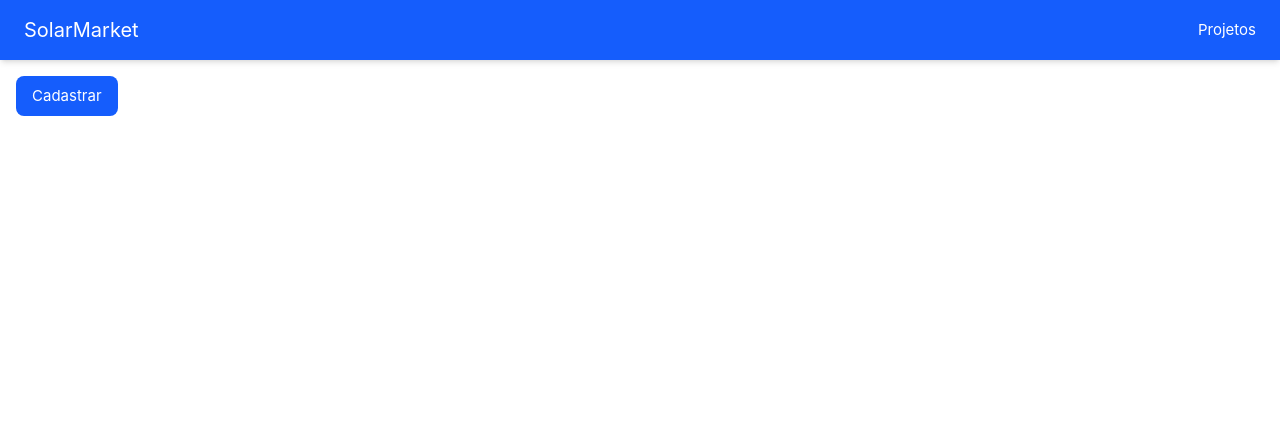
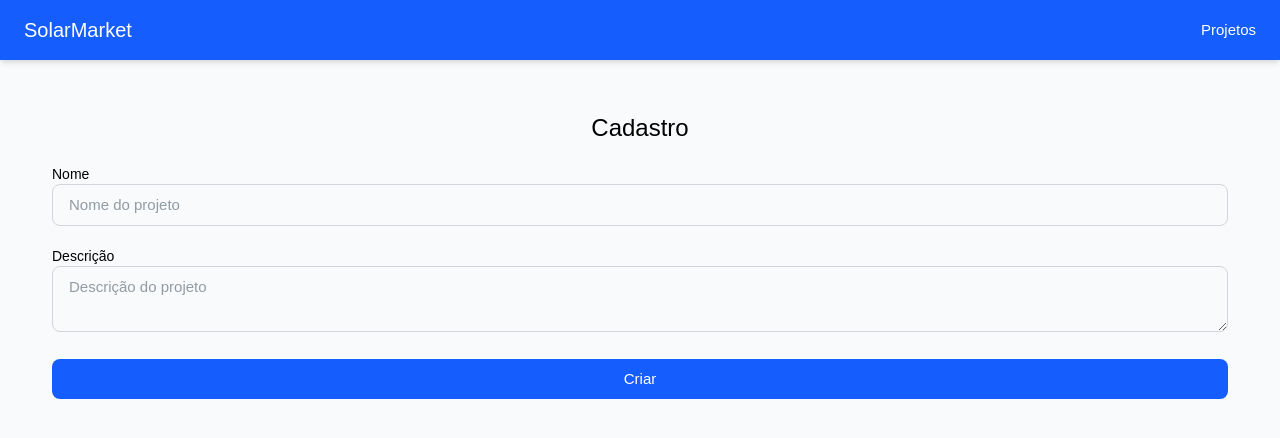
Before and after one commit to LianMiranda/JR-lian-souza-miranda-mendes, a Vue app in the folder client/: page /create/project in a window 1280 px wide. Shown: the top 438 px of the page. Built offline with nearby package versions, Linux system fonts and the light colour scheme; the HTML template or start-up script is replaced by a standard one.

Commit message:
feat: create project form and view

```diff
--- a/client/src/App.vue
+++ b/client/src/App.vue
@@ -1,72 +1,10 @@
 <script setup lang="ts">
-import { RouterLink, RouterView } from 'vue-router'
-import HomeView from './views/HomeView.vue';
+import { RouterView } from 'vue-router'
 </script>
 
 <template>
-  <HomeView />
+  <RouterView />
 </template>
 
 <style scoped>
-header {
-  line-height: 1.5;
-  max-height: 100vh;
-}
-
-.logo {
-  display: block;
-  margin: 0 auto 2rem;
-}
-
-nav {
-  width: 100%;
-  font-size: 12px;
-  text-align: center;
-  margin-top: 2rem;
-}
-
-nav a.router-link-exact-active {
-  color: var(--color-text);
-}
-
-nav a.router-link-exact-active:hover {
-  background-color: transparent;
-}
-
-nav a {
-  display: inline-block;
-  padding: 0 1rem;
-  border-left: 1px solid var(--color-border);
-}
-
-nav a:first-of-type {
-  border: 0;
-}
-
-@media (min-width: 1024px) {
-  header {
-    display: flex;
-    place-items: center;
-    padding-right: calc(var(--section-gap) / 2);
-  }
-
-  .logo {
-    margin: 0 2rem 0 0;
-  }
-
-  header .wrapper {
-    display: flex;
-    place-items: flex-start;
-    flex-wrap: wrap;
-  }
-
-  nav {
-    text-align: left;
-    margin-left: -1rem;
-    font-size: 1rem;
-
-    padding: 1rem 0;
-    margin-top: 1rem;
-  }
-}
 </style>
--- a/client/src/assets/base.css
+++ b/client/src/assets/base.css
@@ -1,4 +1,3 @@
-/* color palette from <https://github.com/vuejs/theme> */
 :root {
   --vt-c-white: #ffffff;
   --vt-c-white-soft: #f8f8f8;
--- a/client/src/assets/main.css
+++ b/client/src/assets/main.css
@@ -1,2 +1,10 @@
 @import './base.css';
 @import 'tailwindcss';
+
+#app {
+  min-width: 100%;
+  min-height: 100vh;
+  font-family: Arial, Helvetica, sans-serif;
+  background-color: #f9fafb;
+
+}
--- /dev/null
+++ b/client/src/components/ui/CreateProjectForm.vue
@@ -0,0 +1,26 @@
+<script setup lang="ts">
+import Button from '../common/Button.vue';
+
+</script>
+
+<template>
+    <form class="flex flex-col bg-dark h-full p-8 gap-5">
+        <h2 class="text-2xl font-bold text-center text-black">Cadastro</h2>
+
+        <div>
+            <label class="block mb-1 text-sm font-medium text-black">Nome</label>
+            <input type="text" name="name" placeholder="Nome do projeto"
+                class="w-full border border-gray-300 rounded-lg px-4 py-2 focus:outline-none focus:ring-2 focus:ring-blue-500" />
+        </div>
+
+        <div>
+            <label class="block mb-1 text-sm font-medium text-black">Descrição</label>
+            <textarea name="description" placeholder="Descrição do projeto"
+                class="w-full border border-gray-300 rounded-lg px-4 py-2 focus:outline-none focus:ring-2 focus:ring-blue-500" />
+        </div>
+
+        <Button type="submit" variant="primary">
+            Criar
+        </Button>
+    </form>
+</template>
--- a/client/src/components/ui/Header.vue
+++ b/client/src/components/ui/Header.vue
@@ -1,13 +1,13 @@
+<script setup lang="ts">
+</script>
+
 <template>
   <header class="bg-blue-600 text-white py-4 px-6 shadow-md">
     <div class="container mx-auto flex justify-between items-center">
-      <h1 class="text-xl font-bold">SolarMarket</h1>
+      <h1 class="text-xl font-bold"><a href="/">SolarMarket</a></h1>
       <nav class="flex gap-2">
-        <a href="#" class="hover:underline">Projetos</a>
+        <a href="/" class="hover:underline">Projetos</a>
       </nav>
     </div>
   </header>
 </template>
-
-<script setup lang="ts">
-</script>
--- a/client/src/router/index.ts
+++ b/client/src/router/index.ts
@@ -1,5 +1,6 @@
 import { createRouter, createWebHistory } from 'vue-router'
 import HomeView from '../views/HomeView.vue'
+import CreateProjectView from '@/views/CreateProjectView.vue'
 
 const router = createRouter({
   history: createWebHistory(import.meta.env.BASE_URL),
@@ -9,6 +10,11 @@ const router = createRouter({
       name: 'home',
       component: HomeView,
     },
+    {
+      path: '/create/project',
+      name: 'create project',
+      component: CreateProjectView,
+    },
   ],
 })
 
--- /dev/null
+++ b/client/src/views/CreateProjectView.vue
@@ -0,0 +1,11 @@
+<script setup lang="ts">
+import CreateProjectForm from '@/components/ui/CreateProjectForm.vue';
+import Header from '@/components/ui/Header.vue';
+</script>
+
+<template>
+    <Header/>
+    <main class="container p-5">
+        <CreateProjectForm/>
+    </main>
+</template>
```
